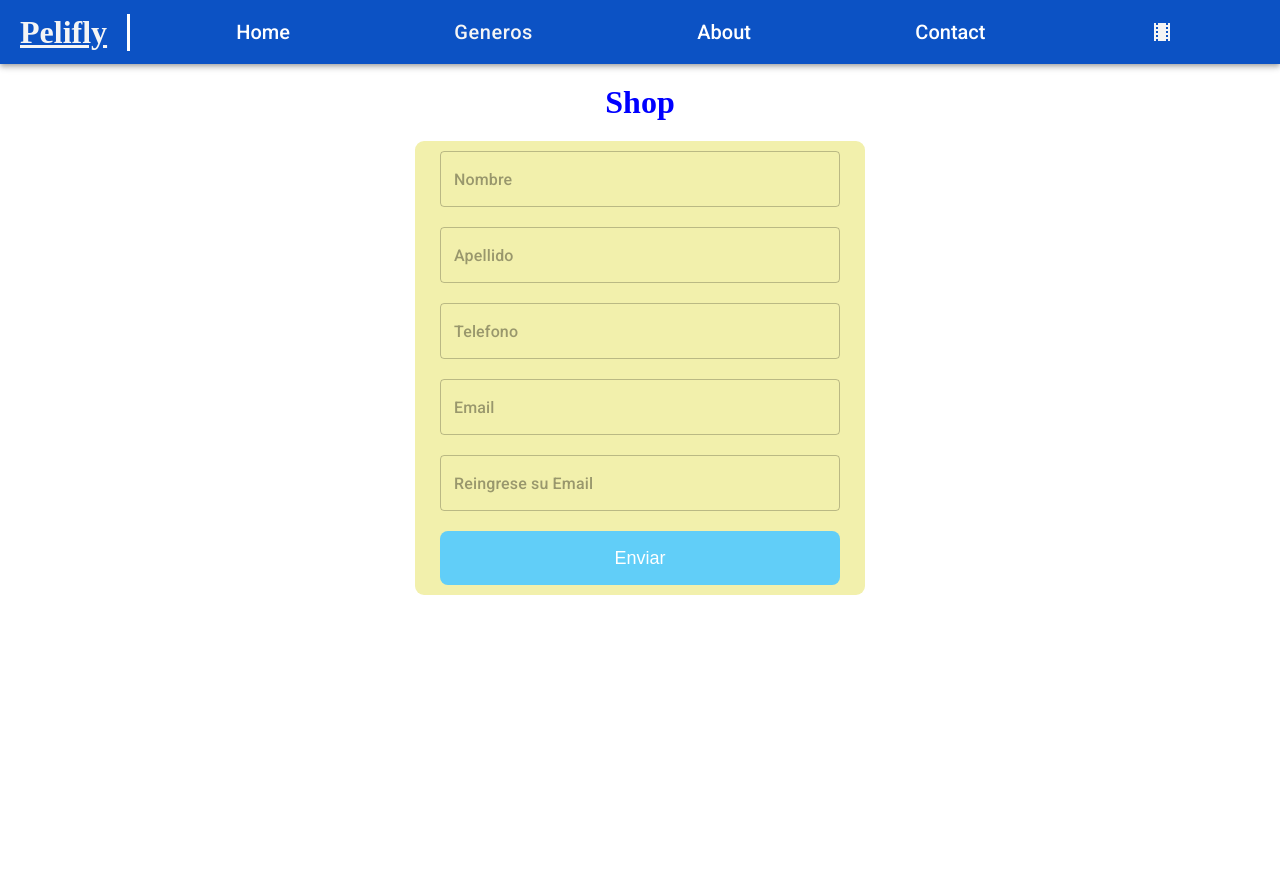
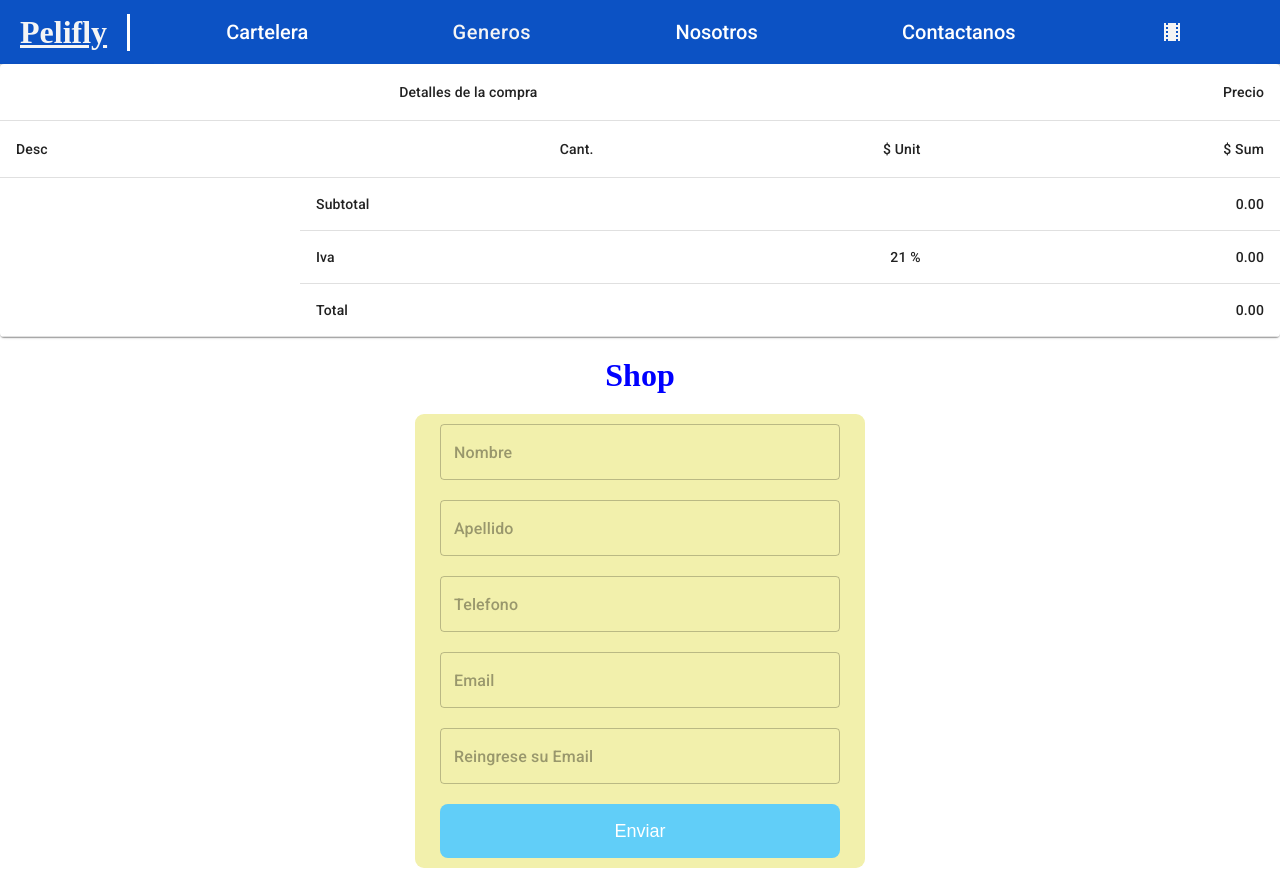
Before and after one commit to mmedinaalvarez/pelifly, a React (Vite) app: page /shop in a window 1280 px wide. Before the commit the page ends 800 px from the top, so only its background shows below. Built offline with nearby package versions, Linux system fonts and the light colour scheme.

Commit message:
termine el carrito del shop

```diff
--- a/src/Context/CartContext.jsx
+++ b/src/Context/CartContext.jsx
@@ -1,23 +1,26 @@
-import { createContext, useContext, useState } from "react";
+import { createContext, useState, useEffect } from "react";
 
-const CartContext = createContext();
-
-export const useCart = () => {
-  return useContext(CartContext);
-};
+export const CartContext = createContext();
 
 export const CartProvider = ({ children }) => {
   const [cartItems, setCartItems] = useState([]);
+  const [movieName, setMovieName] = useState("");
+  const [moviePrice, setMoviePrice] = useState(0);
 
-  const addToCart = (movie, quantity) => {
+  const addToCart = (movie, quantity, price) => {
     setCartItems((prevItems) => [
       ...prevItems,
       {
         movie: movie,
         quantity: quantity,
+        price: price,
       },
     ]);
   };
+
+  useEffect(() => {
+    console.log("Updated cartItems:", cartItems);
+  }, [cartItems]);
 
   const removeFromCart = (movie) => {
     setCartItems((prevItems) => {
@@ -25,8 +28,22 @@ export const CartProvider = ({ children }) => {
     });
   };
 
+  const setMovieInfo = (name, price) => {
+    setMovieName(name);
+    setMoviePrice(price);
+  };
+
   return (
-    <CartContext.Provider value={{ cartItems, addToCart, removeFromCart }}>
+    <CartContext.Provider
+      value={{
+        cartItems,
+        addToCart,
+        removeFromCart,
+        movieName,
+        moviePrice,
+        setMovieInfo,
+      }}
+    >
       {children}
     </CartContext.Provider>
   );
--- a/src/components/CardWidget/CardWidget.jsx
+++ b/src/components/CardWidget/CardWidget.jsx
@@ -1,46 +1,51 @@
-import React from "react";
-import { useCart } from "../../Context/CartContext";
+import React, { useContext } from "react";
+import { CartContext } from "../../Context/CartContext";
 import "./CardWidget.css";
 import MovieIcon from "@mui/icons-material/LocalMovies";
 
 const CardWidget = () => {
-  const { cartItems } = useCart();
+  const { cartItems } = useContext(CartContext);
 
   const getTotalItemsInCart = () => {
     return cartItems.reduce((total, item) => total + item.quantity, 0);
   };
 
-  // Función para combinar las cantidades de productos duplicados en el array
+  // const combineDuplicateItems = (cartItems) => {
+  //   const combinedItems = [];
+  //   cartItems.forEach((item) => {
+  //     const existingItem = combinedItems.find((i) => i.movie === item.movie);
+  //     if (existingItem) {
+  //       existingItem.quantity += item.quantity;
+  //     } else {
+  //       combinedItems.push({ ...item });
+  //     }
+  //   });
+  //   return combinedItems;
+  // };
+
   const combineDuplicateItems = (cartItems) => {
-    const combinedItems = [];
+    const combinedItems = {};
     cartItems.forEach((item) => {
-      const existingItem = combinedItems.find((i) => i.movie === item.movie);
-      if (existingItem) {
-        existingItem.quantity += item.quantity;
+      const { id, quantity } = item;
+      if (combinedItems[id]) {
+        combinedItems[id].quantity += quantity;
       } else {
-        combinedItems.push({ ...item });
+        combinedItems[id] = { ...item };
       }
     });
-    return combinedItems;
+    return Object.values(combinedItems);
   };
 
   const combinedCartItems = combineDuplicateItems(cartItems);
-
-  // Función para guardar los elementos del carrito en el localStorage
-  const saveCartToLocalStorage = (cartItems) => {
-    localStorage.setItem("cartItems", JSON.stringify(cartItems));
-  };
 
   return (
     <div style={{ color: "whitesmoke" }} className="CartWidget">
       <MovieIcon />
       {combinedCartItems.map((item) => (
         <div className="widgetCartItem" key={item.movie}>
-          <p>{item.movie}</p>
           <p>{item.quantity}</p>
         </div>
       ))}
-      {/* <p>Total de productos en el carrito: {getTotalItemsInCart()}</p> */}
     </div>
   );
 };
--- /dev/null
+++ b/src/components/DetailBuys/DetailBuys.jsx
@@ -0,0 +1,98 @@
+import React, { useContext } from "react";
+import { CartContext } from "../../Context/CartContext";
+import Table from "@mui/material/Table";
+import TableBody from "@mui/material/TableBody";
+import TableCell from "@mui/material/TableCell";
+import TableContainer from "@mui/material/TableContainer";
+import TableHead from "@mui/material/TableHead";
+import TableRow from "@mui/material/TableRow";
+import Paper from "@mui/material/Paper";
+
+const TAX_RATE = 0.21;
+
+function ccyFormat(num) {
+  return `${num.toFixed(2)}`;
+}
+
+function priceRow(qty, unit) {
+  return qty * unit;
+}
+
+function createRow(desc, qty, unit) {
+  const price = priceRow(qty, unit);
+  return { desc, qty, unit, price };
+}
+function combineDuplicateItems(cartItems) {
+  const combinedItems = [];
+  cartItems.forEach((item) => {
+    const { id, movie, quantity, price } = item;
+    const existingItem = combinedItems.find((i) => i.desc === movie);
+    if (existingItem) {
+      existingItem.qty += quantity;
+      existingItem.price += price;
+    } else {
+      combinedItems.push({ desc: movie, qty: quantity, unit: price, price });
+    }
+  });
+  return combinedItems;
+}
+function subtotal(items) {
+  return items.map(({ price }) => price).reduce((sum, i) => sum + i, 0);
+}
+
+const DetailBuys = () => {
+  const { cartItems } = useContext(CartContext);
+
+  const rows = combineDuplicateItems(cartItems);
+  const invoiceSubtotal = subtotal(rows);
+  const invoiceTaxes = TAX_RATE * invoiceSubtotal;
+  const invoiceTotal = invoiceTaxes + invoiceSubtotal;
+  return (
+    <TableContainer component={Paper}>
+      <Table sx={{ minWidth: 700 }} aria-label="spanning table">
+        <TableHead>
+          <TableRow>
+            <TableCell align="center" colSpan={3}>
+              Detalles de la compra
+            </TableCell>
+            <TableCell align="right">Precio</TableCell>
+          </TableRow>
+          <TableRow>
+            <TableCell>Desc</TableCell>
+            <TableCell align="right">Cant.</TableCell>
+            <TableCell align="right">$ Unit</TableCell>
+            <TableCell align="right">$ Sum</TableCell>
+          </TableRow>
+        </TableHead>
+        <TableBody>
+          {rows.map((row) => (
+            <TableRow key={row.desc}>
+              <TableCell>{row.desc}</TableCell>
+              <TableCell align="right">{row.qty}</TableCell>
+              <TableCell align="right">{row.unit}</TableCell>
+              <TableCell align="right">{ccyFormat(row.price)}</TableCell>
+            </TableRow>
+          ))}
+          <TableRow>
+            <TableCell rowSpan={3} />
+            <TableCell colSpan={2}>Subtotal</TableCell>
+            <TableCell align="right">{ccyFormat(invoiceSubtotal)}</TableCell>
+          </TableRow>
+          <TableRow>
+            <TableCell>Iva</TableCell>
+            <TableCell align="right">{`${(TAX_RATE * 100).toFixed(
+              0
+            )} %`}</TableCell>
+            <TableCell align="right">{ccyFormat(invoiceTaxes)}</TableCell>
+          </TableRow>
+          <TableRow>
+            <TableCell colSpan={2}>Total</TableCell>
+            <TableCell align="right">{ccyFormat(invoiceTotal)}</TableCell>
+          </TableRow>
+        </TableBody>
+      </Table>
+    </TableContainer>
+  );
+};
+
+export default DetailBuys;
--- a/src/components/NavBar/NavBar.jsx
+++ b/src/components/NavBar/NavBar.jsx
@@ -40,14 +40,14 @@ const NavBar = (props) => {
       <Container maxWidth="xl" sx={{ zIndex: 1100 }}>
         <Toolbar disableGutters className="ResponsiveNavigationContainer">
           <Link to="/" style={styles.linkButton}>
-            Home
+            Cartelera
           </Link>
           <MenuGenres />
           <Link to="/about" style={styles.linkButton}>
-            About
+            Nosotros
           </Link>
           <Link to="/contact" style={styles.linkButton}>
-            Contact
+            Contactanos
           </Link>
           <Link to="/shop" style={styles.linkButton}>
             <div style={{ display: "flex", alignItems: "center" }}>
--- a/src/components/ShoppingProduct/ShoppingProduct.jsx
+++ b/src/components/ShoppingProduct/ShoppingProduct.jsx
@@ -1,6 +1,6 @@
-import * as React from "react";
-import { useState } from "react";
-import { useCart } from "../../Context/CartContext";
+import React, { useState, useContext } from "react";
+// import { useState } from "react";
+import { CartContext } from "../../Context/CartContext";
 import IconButton from "@mui/material/IconButton";
 import Stack from "@mui/material/Stack";
 import RemoveCircleOutlineIcon from "@mui/icons-material/RemoveCircleOutline";
@@ -11,11 +11,11 @@ import "./ShoppingProduct.css";
 
 //Toastify
 import { ToastContainer, toast } from "react-toastify";
-
 import "react-toastify/dist/ReactToastify.css";
 
 const ShoppingProduct = ({ movie }) => {
-  const { cartItems, addToCart, removeFromCart } = useCart();
+  const { cartItems, addToCart, movieName, moviePrice } =
+    useContext(CartContext);
   const [quantity, setQuantity] = useState(0);
 
   // Función para combinar las cantidades de productos duplicados en el array
@@ -29,14 +29,18 @@ const ShoppingProduct = ({ movie }) => {
         combinedItems.push({ ...item });
       }
     });
+    console.log("cart items", cartItems);
     return combinedItems;
   };
 
   const combinedCartItems = combineDuplicateItems(cartItems);
 
   const handleAddToCart = () => {
+    // console.log("Movie Name:", movie.name);
+    // console.log("Movie Price:", movie.price);
     if (quantity > 0) {
-      addToCart(movie, quantity);
+      addToCart(movieName, quantity, moviePrice);
+
       setQuantity(0); // Reset de cantidad despues de ponerlo en el carrito
     } else {
       toast.error("La cantidad debe ser mayor que cero.", {
@@ -50,9 +54,6 @@ const ShoppingProduct = ({ movie }) => {
         theme: "colored",
       });
     }
-  };
-  const handleRemoveFromCart = () => {
-    removeFromCart(movie);
   };
 
   const handleIncrement = () => {
--- a/src/pages/MovieDetailPage/MovieDetailPage.jsx
+++ b/src/pages/MovieDetailPage/MovieDetailPage.jsx
@@ -1,4 +1,5 @@
-import React, { useState, useEffect } from "react";
+import React, { useState, useEffect, useContext } from "react";
+import { CartContext } from "../../Context/CartContext";
 import { useParams } from "react-router-dom";
 import CardMovie from "../../components/CardMovie/CardMovie";
 import ReactPlayer from "react-player";
@@ -16,6 +17,8 @@ import { db } from "../../firebase/firebaseConfig";
 
 const MovieDetailPage = () => {
   const { id } = useParams();
+  const { cartItems, setMovieInfo, movieName, moviePrice } =
+    useContext(CartContext);
   const [movieData, setMovieData] = useState([]);
 
   console.log(movieData);
@@ -32,6 +35,13 @@ const MovieDetailPage = () => {
     };
     getMovies();
   }, [id]);
+
+  useEffect(() => {
+    if (movieData.length > 0) {
+      const { name, price } = movieData[0];
+      setMovieInfo(name, price);
+    }
+  }, [movieData, setMovieInfo]);
 
   return (
     <div>
@@ -69,6 +79,7 @@ const MovieDetailPage = () => {
                   </div>
                   <div className="OverviewDetail">
                     <p>{data.overview}</p>
+                    <p>Precio: {data.price}</p>
                   </div>
                 </div>
               </div>
--- a/src/pages/Shop/ShopPage.jsx
+++ b/src/pages/Shop/ShopPage.jsx
@@ -6,6 +6,7 @@ import MessageSuccess from "../../components/MessageSuccess/MessageSuccess";
 //Firebase
 import { collection, addDoc } from "firebase/firestore";
 import { db } from "../../firebase/firebaseConfig";
+import DetailBuys from "../../components/DetailBuys/DetailBuys";
 
 const initialState = {
   name: "",
@@ -43,7 +44,9 @@ const ShopPage = () => {
 
   return (
     <div>
-      <div></div>
+      <div>
+        <DetailBuys />
+      </div>
       <div style={styles.containerShop}>
         <h1 style={{ color: "blue" }}>Shop</h1>
         <form
```
Also changed, not shown: src/components/Spinner/Spinner.jsx (added, +7 -0 lines).
